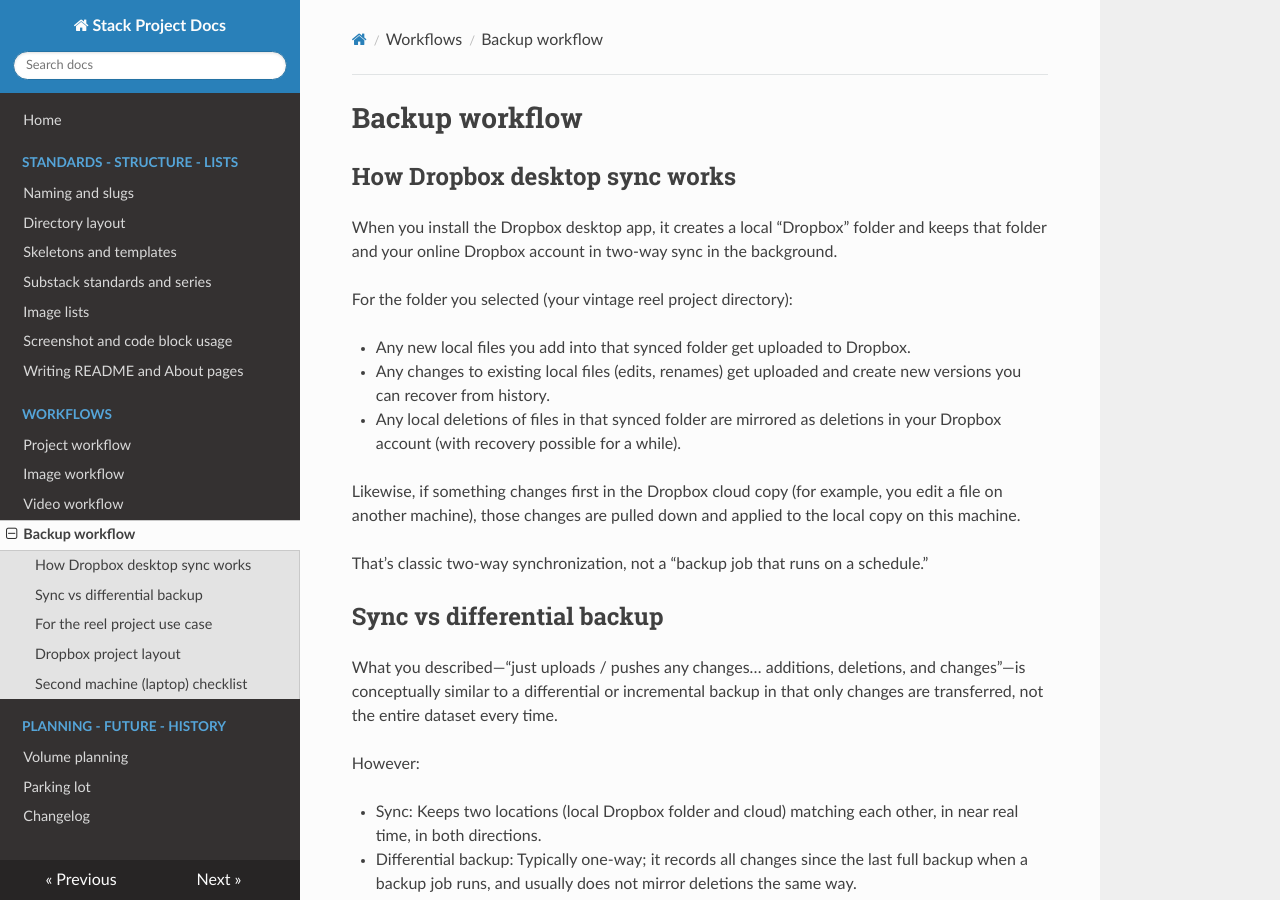
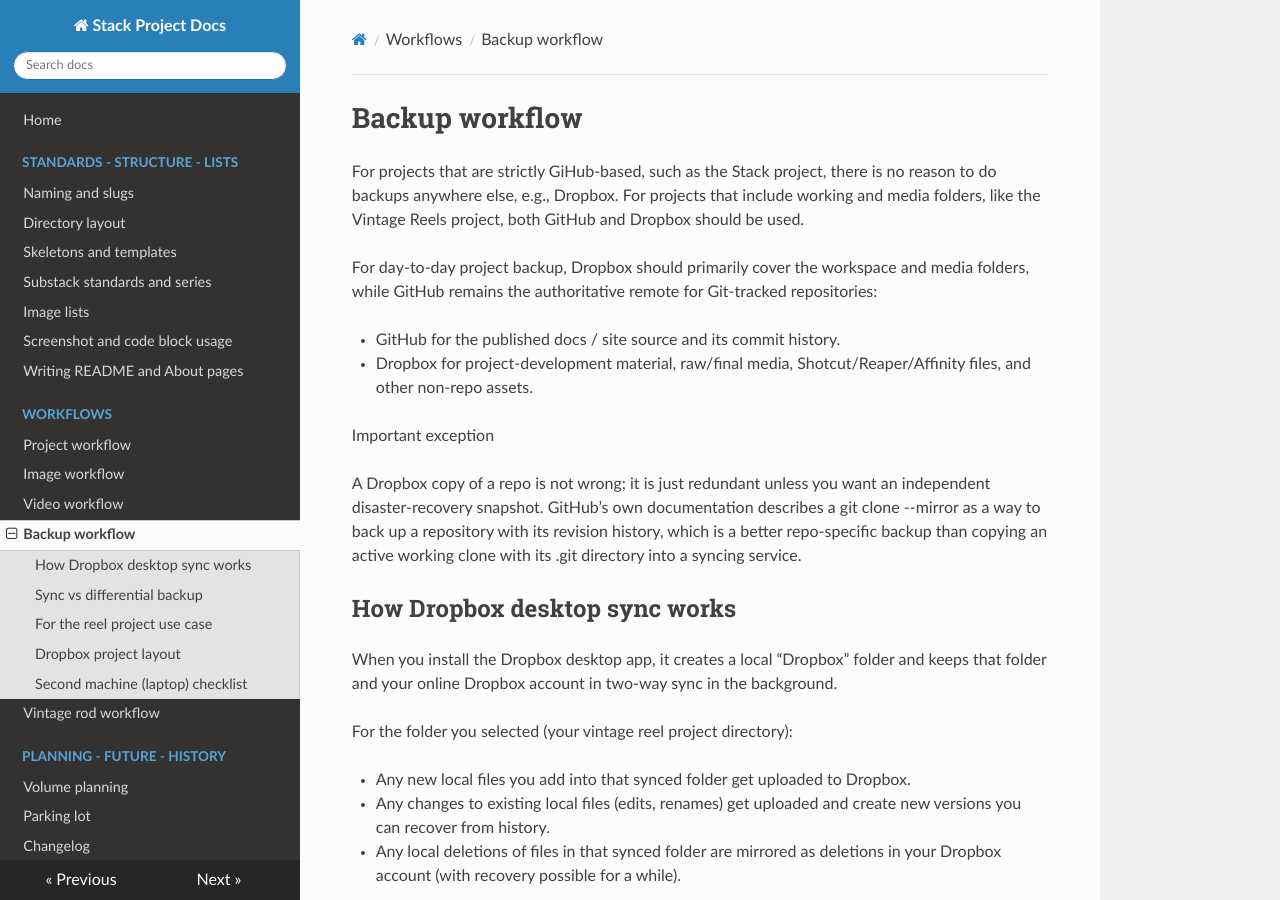
Before and after one commit to john-tech-writer/stack-project-docs, an MkDocs documentation site: the page built from docs/backup-workflow.md, in a window 1280 px wide and 900 px high. Built offline with MkDocs 1.6.1, drawn with Linux system fonts in a browser that asks for light colours; nearby versions of some CDN libraries.

Commit message:
new vintage rod workflow file
also added to nav,, more edits to backup workflow

```diff
--- a/docs/backup-workflow.md
+++ b/docs/backup-workflow.md
@@ -1,4 +1,15 @@
 # Backup workflow
+
+For projects that are strictly GiHub-based, such as the Stack project, there is no reason to do backups anywhere else, e.g., Dropbox. For projects that include working and media folders, like the Vintage Reels project, both GitHub and Dropbox should be used.
+
+For day-to-day project backup, Dropbox should primarily cover the workspace and media folders, while GitHub remains the authoritative remote for Git-tracked repositories:
+
+  - GitHub for the published docs / site source and its commit history.
+  - Dropbox for project-development material, raw/final media, Shotcut/Reaper/Affinity files, and other non-repo assets.
+
+Important exception
+
+A Dropbox copy of a repo is not wrong; it is just redundant unless you want an independent disaster-recovery snapshot. GitHub’s own documentation describes a git clone --mirror as a way to back up a repository with its revision history, which is a better repo-specific backup than copying an active working clone with its .git directory into a syncing service.
 
 ## How Dropbox desktop sync works
 
--- a/mkdocs.yml
+++ b/mkdocs.yml
@@ -16,6 +16,7 @@
       - Image workflow: image-workflow.md
       - Video workflow: audio-video-workflow.md
       - Backup workflow: backup-workflow.md
+      - Vintage rod workflow: vintage-rod-workflow.md
   - Planning - Future - History:
       - Volume planning: volume-planning.md
       - Parking lot: parking-lot.md
```
Also changed, not shown: docs/vintage-rod-workflow.md (added, +63 -0 lines).
